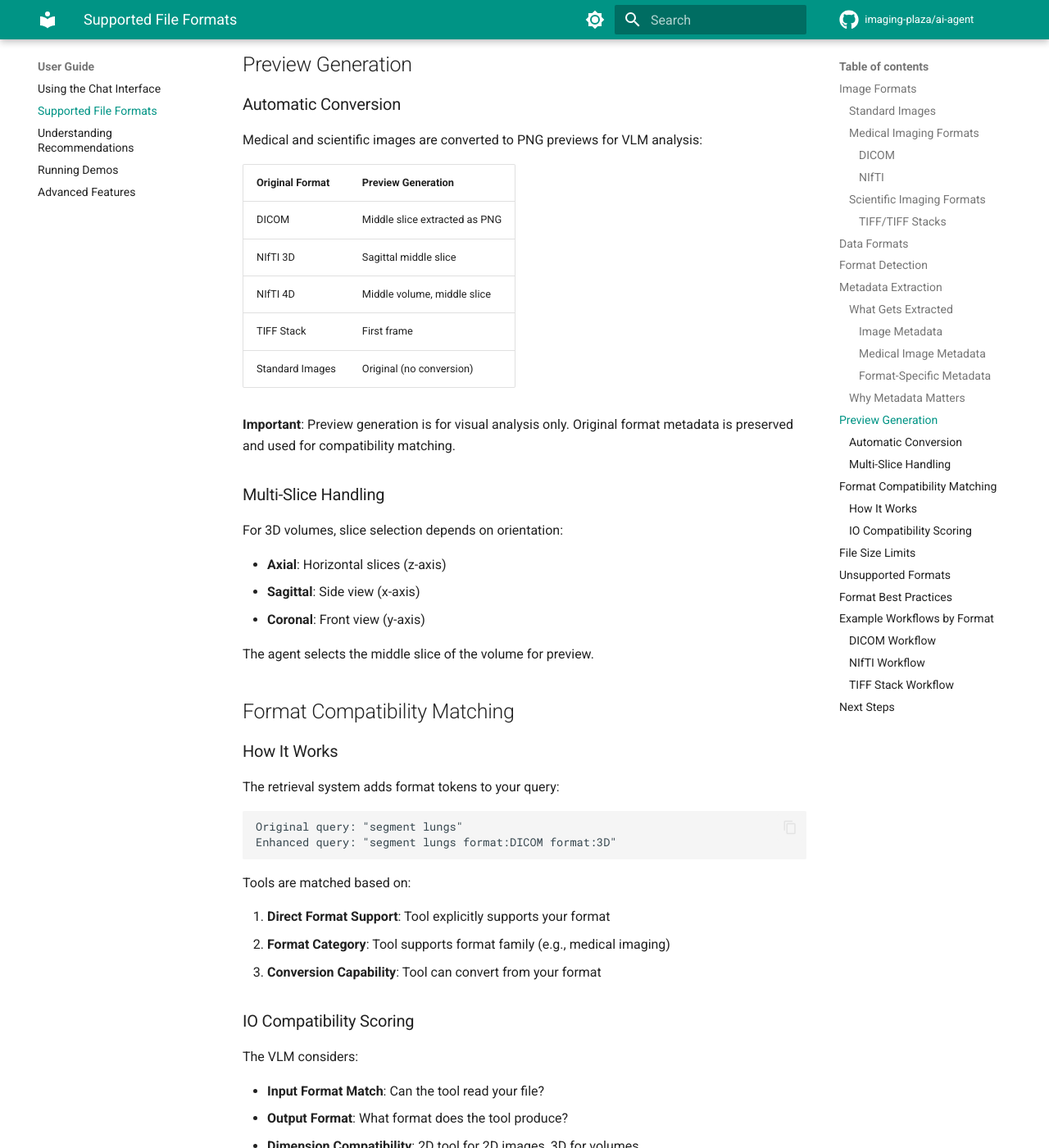
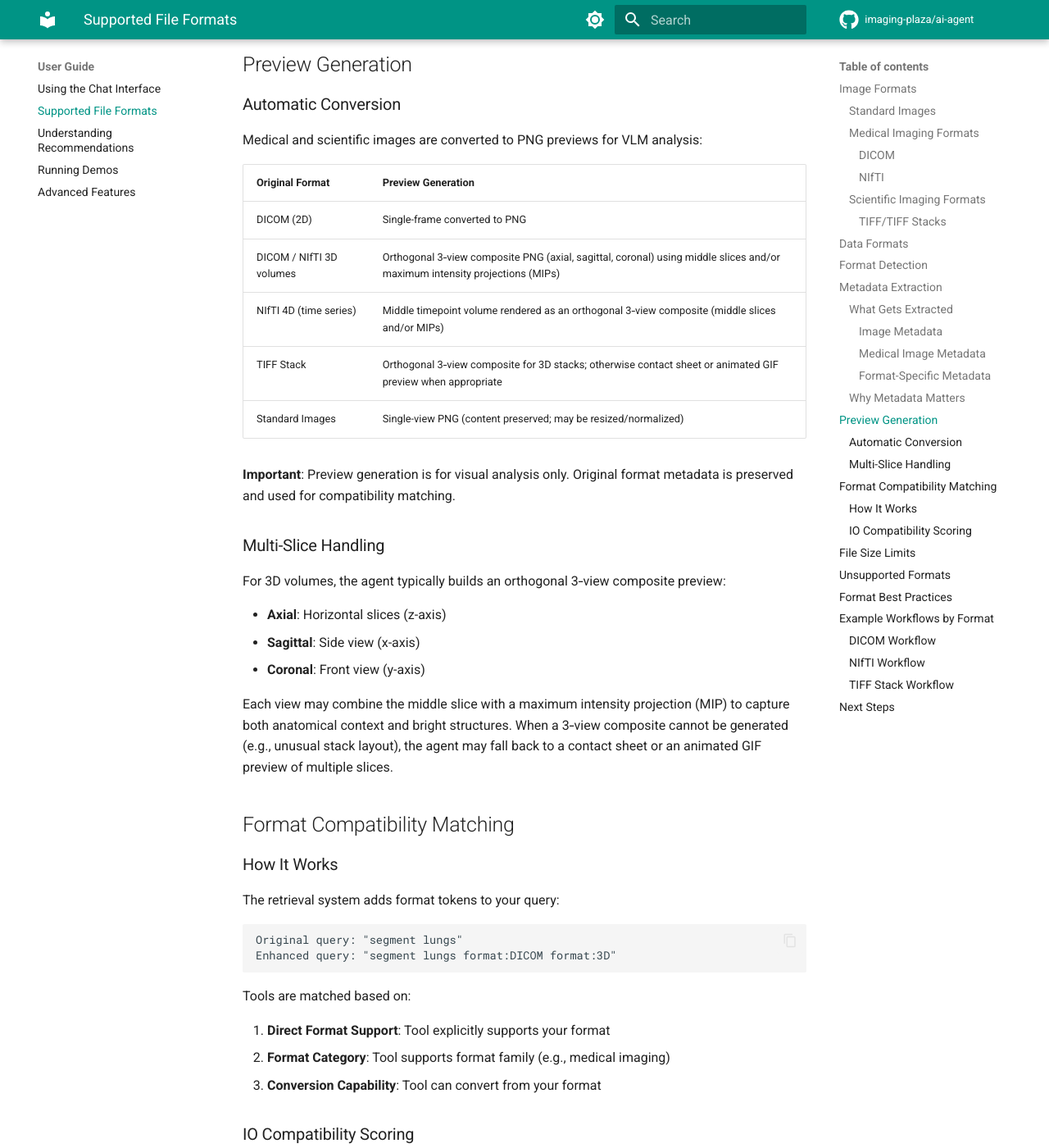
Before and after one commit to Imaging-Plaza/ai-agent, an MkDocs documentation site: the page built from docs/user-guide/file-formats.md, in a window 1280 px wide and 1400 px high, scrolled down 4127 px. Shown: the whole window at 82% size. Built offline with MkDocs 1.6.1 and Material for MkDocs 9.7.7, drawn with Linux system fonts in a browser that asks for light colours; comment, search, counter and statistics services are not loaded.

Commit message:
Update docs/user-guide/file-formats.md
Co-authored-by: Copilot <175728472+Copilot@users.noreply.github.com>

```diff
--- a/docs/user-guide/file-formats.md
+++ b/docs/user-guide/file-formats.md
@@ -170,23 +170,23 @@ Medical and scientific images are converted to PNG previews for VLM analysis:
 
 | Original Format | Preview Generation |
 |----------------|-------------------|
-| DICOM | Middle slice extracted as PNG |
-| NIfTI 3D | Sagittal middle slice |
-| NIfTI 4D | Middle volume, middle slice |
-| TIFF Stack | First frame |
-| Standard Images | Original (no conversion) |
+| DICOM (2D) | Single-frame converted to PNG |
+| DICOM / NIfTI 3D volumes | Orthogonal 3‑view composite PNG (axial, sagittal, coronal) using middle slices and/or maximum intensity projections (MIPs) |
+| NIfTI 4D (time series) | Middle timepoint volume rendered as an orthogonal 3‑view composite (middle slices and/or MIPs) |
+| TIFF Stack | Orthogonal 3‑view composite for 3D stacks; otherwise contact sheet or animated GIF preview when appropriate |
+| Standard Images | Single-view PNG (content preserved; may be resized/normalized) |
 
 **Important**: Preview generation is for visual analysis only. Original format metadata is preserved and used for compatibility matching.
 
 ### Multi-Slice Handling
 
-For 3D volumes, slice selection depends on orientation:
+For 3D volumes, the agent typically builds an orthogonal 3‑view composite preview:
 
 - **Axial**: Horizontal slices (z-axis)
 - **Sagittal**: Side view (x-axis)
 - **Coronal**: Front view (y-axis)
 
-The agent selects the middle slice of the volume for preview.
+Each view may combine the middle slice with a maximum intensity projection (MIP) to capture both anatomical context and bright structures. When a 3‑view composite cannot be generated (e.g., unusual stack layout), the agent may fall back to a contact sheet or an animated GIF preview of multiple slices.
 
 ## Format Compatibility Matching
 
```
